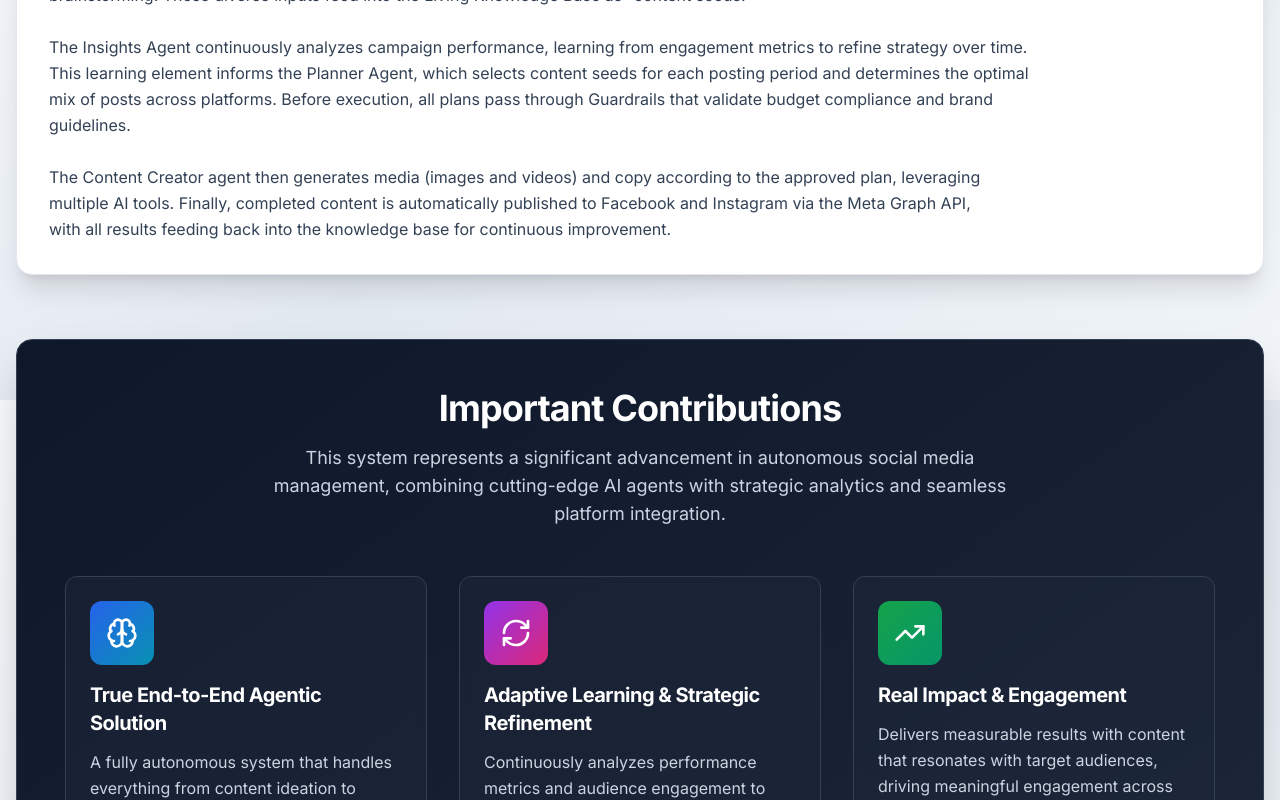
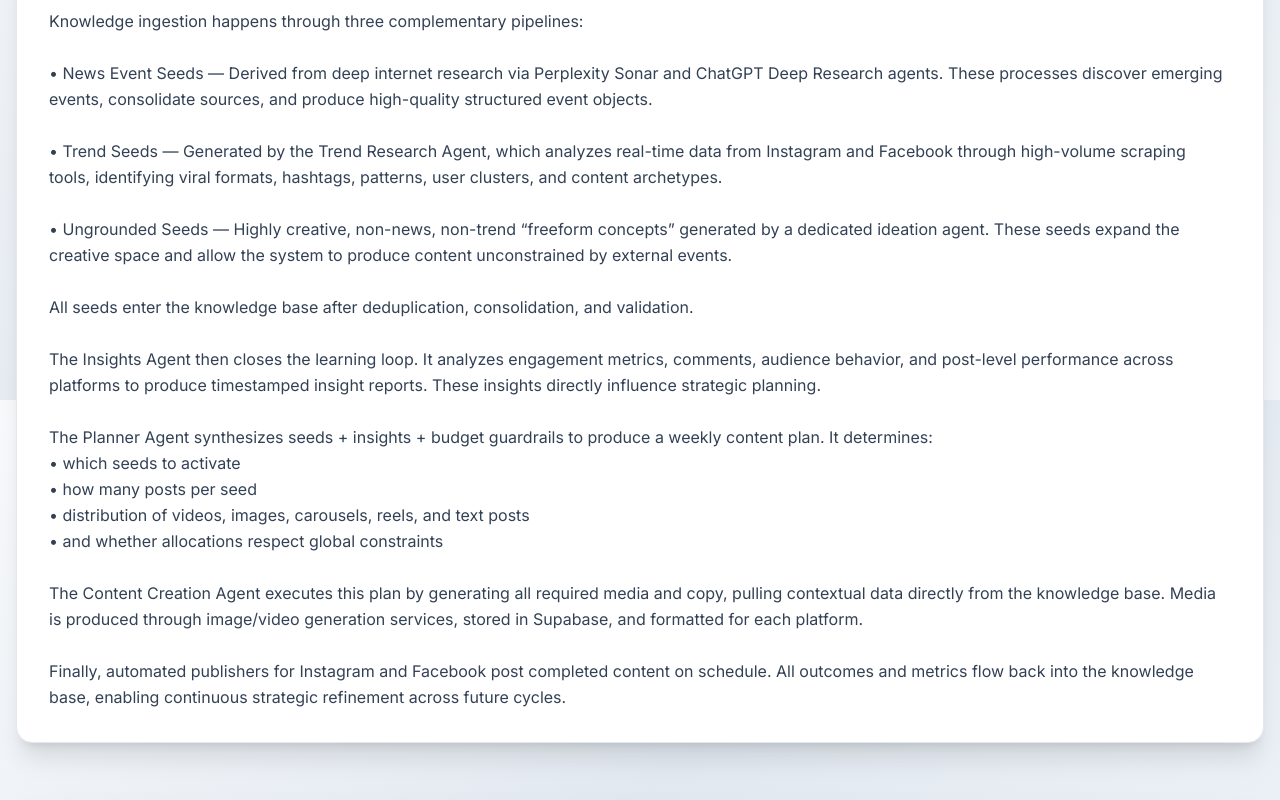
Before and after one commit to ethanrimes/agentic-campaign-mgmt-v2, a Next.js app in the folder frontend/: page / in a window 1280 px wide. Shown: the part 2000-2800 px from the top of the page. Built offline with nearby package versions, Linux system fonts and the light colour scheme.

Commit message:
improved wording on landing page

```diff
--- a/frontend/app/page.tsx
+++ b/frontend/app/page.tsx
@@ -5,52 +5,66 @@
 
 export default function Home() {
   const highLevelOverview = `
-    This system represents a fully autonomous, end-to-end agentic framework for managing cross-platform social media campaigns.
-    At its core lies the Living Knowledge Base, a centralized repository that stores all campaign data including content seeds,
-    posts, and insights, enabling transparent human oversight of agent decision-making.
+    This system is a fully autonomous, end-to-end agentic framework that continuously ingests knowledge, learns from outcomes, and produces high-performance cross-platform social media campaigns with minimal human intervention.
 
-    The workflow begins with multi-source ideation: news events are discovered via Perplexity and ChatGPT research agents,
-    social media trends are identified through specialized trend analysis, and creative ideas are generated through ungrounded
-    brainstorming. These diverse inputs feed into the Living Knowledge Base as "content seeds."
+    At the center of the system is the Living Knowledge Base — a continuously updated, fully inspectable record of every content seed, data source, insight, post, and decision made by the framework. It provides complete transparency into agent reasoning, supports human-in-the-loop collaboration, and powers all downstream decisions.
 
-    The Insights Agent continuously analyzes campaign performance, learning from engagement metrics to refine strategy over time.
-    This learning element informs the Planner Agent, which selects content seeds for each posting period and determines the optimal
-    mix of posts across platforms. Before execution, all plans pass through Guardrails that validate budget compliance and brand
-    guidelines.
+    Knowledge ingestion happens through three complementary pipelines:
 
-    The Content Creator agent then generates media (images and videos) and copy according to the approved plan, leveraging
-    multiple AI tools. Finally, completed content is automatically published to Facebook and Instagram via the Meta Graph API,
-    with all results feeding back into the knowledge base for continuous improvement.
+    • News Event Seeds — Derived from deep internet research via Perplexity Sonar and ChatGPT Deep Research agents. These processes discover emerging events, consolidate sources, and produce high-quality structured event objects.
+
+    • Trend Seeds — Generated by the Trend Research Agent, which analyzes real-time data from Instagram and Facebook through high-volume scraping tools, identifying viral formats, hashtags, patterns, user clusters, and content archetypes.
+
+    • Ungrounded Seeds — Highly creative, non-news, non-trend “freeform concepts” generated by a dedicated ideation agent. These seeds expand the creative space and allow the system to produce content unconstrained by external events.
+
+    All seeds enter the knowledge base after deduplication, consolidation, and validation.
+
+    The Insights Agent then closes the learning loop. It analyzes engagement metrics, comments, audience behavior, and post-level performance across platforms to produce timestamped insight reports. These insights directly influence strategic planning.
+
+    The Planner Agent synthesizes seeds + insights + budget guardrails to produce a weekly content plan. It determines:
+    • which seeds to activate
+    • how many posts per seed
+    • distribution of videos, images, carousels, reels, and text posts
+    • and whether allocations respect global constraints
+
+    The Content Creation Agent executes this plan by generating all required media and copy, pulling contextual data directly from the knowledge base. Media is produced through image/video generation services, stored in Supabase, and formatted for each platform.
+
+    Finally, automated publishers for Instagram and Facebook post completed content on schedule. All outcomes and metrics flow back into the knowledge base, enabling continuous strategic refinement across future cycles.
   `
 
   const contributions = [
     {
-      title: 'True End-to-End Agentic Solution',
-      description: 'A fully autonomous system that handles everything from content ideation to publishing, with intelligent agents orchestrating each step of the campaign lifecycle.',
+      title: 'Fully Autonomous Multi-Agent Pipeline',
+      description:
+        'A coordinated network of specialized agents handles ingestion, planning, creation, and publishing — turning social media management into a true end-to-end autonomous system.',
       icon: Brain,
       color: 'from-blue-600 to-cyan-600',
     },
     {
-      title: 'Adaptive Learning & Strategic Refinement',
-      description: 'Continuously analyzes performance metrics and audience engagement to refine content strategy, improving effectiveness over time through data-driven insights.',
+      title: 'Closed-Loop Learning System',
+      description:
+        'The Insights Agent continuously evaluates real campaign results and feeds structured insight reports back into planning and ideation, making each cycle smarter than the last.',
       icon: RefreshCw,
       color: 'from-purple-600 to-pink-600',
     },
     {
-      title: 'Real Impact & Engagement',
-      description: 'Delivers measurable results with content that resonates with target audiences, driving meaningful engagement across social media platforms.',
+      title: 'High-Fidelity Cross-Platform Intelligence',
+      description:
+        'Unifies data from Facebook and Instagram into a single knowledge layer, enabling platform-aware strategy, richer analytics, and more effective content decisions.',
       icon: TrendingUp,
       color: 'from-green-600 to-emerald-600',
     },
     {
-      title: 'Easy Parallel Deployment',
-      description: 'Designed for scalability, enabling simultaneous management of multiple campaigns with minimal overhead and configuration.',
+      title: 'Scalable Parallel Campaigns',
+      description:
+        'Designed for multi-brand and multi-campaign operation, with content seeds, plans, and content lifecycles that can be segmented and scaled with minimal additional overhead.',
       icon: Target,
       color: 'from-orange-600 to-red-600',
     },
     {
-      title: 'Cross-Platform Synthesized Insights',
-      description: 'Unifies data from Facebook and Instagram to provide holistic analytics and strategic recommendations across all platforms.',
+      title: 'Transparent Human-In-The-Loop Control',
+      description:
+        'The Living Knowledge Base UI exposes every seed, decision, and output so humans can audit, override, or co-create with the agents at any point in the workflow.',
       icon: Users,
       color: 'from-cyan-600 to-blue-600',
     },
--- a/frontend/components/home/ArchitectureDiagram.tsx
+++ b/frontend/components/home/ArchitectureDiagram.tsx
@@ -22,143 +22,157 @@
 
 // Node descriptions for modal
 const nodeDescriptions: Record<string, { title: string; description: string; details: string[] }> = {
-  'perplexity': {
-    title: 'Perplexity Sonar Search',
-    description: 'Advanced AI-powered search engine that discovers trending topics and breaking news across the internet.',
+  perplexity: {
+    title: 'Perplexity Sonar (News Research Ingestion)',
+    description:
+      'Runs structured, high-depth internet scans to discover emerging news events and produce machine-parseable event objects that feed the News Event Seed pipeline.',
     details: [
-      'Real-time web search with AI summarization',
-      'Identifies emerging trends and viral content',
-      'Provides source citations and context',
-      'Feeds deduplicated events to the knowledge base'
-    ]
+      'Executes wide-coverage internet discovery with rich source citations',
+      'Captures breaking events, ongoing narratives, and emerging topics',
+      'Outputs structured event objects ready for downstream ingestion',
+      'Forms one half of the news ingestion pipeline',
+    ],
   },
-  'chatgpt': {
+  chatgpt: {
     title: 'ChatGPT o4-mini Deep Research',
-    description: 'Leverages OpenAI\'s latest model for comprehensive research and analysis of complex topics.',
+    description:
+      'Performs multi-step deep research on targeted topics using OpenAI’s Deep Research capabilities, generating high-context reports that are parsed into structured news events.',
     details: [
-      'Deep dive analysis on specific subjects',
-      'Multi-step reasoning and research',
-      'Contextual understanding and synthesis',
-      'Generates comprehensive research reports'
-    ]
+      'Conducts multi-hop reasoning over complex, multi-source topics',
+      'Produces rich explanatory research with supporting sources',
+      'Parsed by a secondary model into standardized event objects',
+      'Completes the second half of the news ingestion pipeline',
+    ],
   },
   'trend-researcher': {
-    title: 'Social Media Trend Researcher',
-    description: 'Analyzes social media data from multiple platforms to identify trending topics and content patterns.',
+    title: 'Trend Research Agent',
+    description:
+      'Synthesizes real-time social media data using Instagram and Facebook scraping tools to produce Trend Seeds representing high-performing formats, hashtags, and behaviors.',
     details: [
-      'Aggregates data from Instagram and Facebook',
-      'Identifies viral content and trending hashtags',
-      'Analyzes engagement patterns and metrics',
-      'Updates knowledge base with current trends'
-    ]
+      'Integrates multiple high-volume social scraper utilities',
+      'Identifies trending hashtags, viral formats, and content patterns',
+      'Surfaces influential users and content archetypes',
+      'Writes structured Trend Seeds into the Living Knowledge Base',
+    ],
   },
   'creative-ideator': {
-    title: 'Creative Ideation',
-    description: 'Generates original, creative content ideas that aren\'t necessarily grounded in recent news or events.',
+    title: 'Ungrounded Creative Seed Generator',
+    description:
+      'A creativity-focused agent that generates unbounded content concepts not tied to news or social signals, expanding the system’s creative search space.',
     details: [
-      'Brainstorms unique content concepts',
-      'Creates thematic content series',
-      'Develops creative storytelling angles',
-      'Explores conceptual and artistic directions'
-    ]
+      'Produces open-ended content ideas with explicit formats (image, video, reel, carousel, text, etc.)',
+      'Leverages the knowledge base and insight reports as optional context',
+      'Explores highly diverse and experimental content directions',
+      'Prevents overfitting to short-lived trends by injecting novel ideas',
+    ],
   },
   'event-deduplicator': {
-    title: 'Event Deduplicator',
-    description: 'Intelligently processes incoming events from multiple sources to eliminate duplicates and consolidate information.',
+    title: 'Event Deduplication & Consolidation',
+    description:
+      'Compares newly ingested events from Perplexity and ChatGPT with existing News Event Seeds to detect duplicates, merge sources, and maintain canonical records.',
     details: [
-      'Identifies duplicate events across sources',
-      'Merges related information',
-      'Maintains source attribution',
-      'Ensures data quality and consistency'
-    ]
+      'Uses LLM-based semantic comparison to detect overlapping events',
+      'Merges descriptions and consolidates source lists for the same event',
+      'Maintains a clean, canonical set of News Event Seeds',
+      'Reduces noise and prevents knowledge base fragmentation',
+    ],
   },
   'instagram-api': {
-    title: 'Instagram Data API',
-    description: 'Meta\'s official API for accessing Instagram business account data and metrics.',
+    title: 'Instagram Metrics & Data Tools',
+    description:
+      'Provides structured access to Instagram account data and engagement metrics, primarily used by the Insights Agent to compute performance and audience understanding.',
     details: [
-      'Retrieves posts and engagement metrics',
-      'Accesses audience insights',
-      'Monitors content performance',
-      'Provides trend data for analysis'
-    ]
+      'Retrieves post-level metrics such as likes, comments, shares, and reach',
+      'Exposes audience insights and behavior over time',
+      'Supports reels, carousels, and feed post analysis',
+      'Supplies raw data into the closed-loop learning pipeline',
+    ],
   },
   'facebook-api': {
-    title: 'Facebook Data API',
-    description: 'Meta\'s Graph API for accessing Facebook page data and analytics.',
+    title: 'Facebook Metrics & Data Tools',
+    description:
+      'Supplies Facebook page and post analytics, enabling the Insights Agent to analyze performance across another major distribution channel.',
     details: [
-      'Fetches page posts and interactions',
-      'Retrieves audience demographics',
-      'Monitors engagement metrics',
-      'Provides performance analytics'
-    ]
+      'Fetches engagement metrics such as reactions, comments, and shares',
+      'Retrieves page-level analytics and audience trends',
+      'Supports video and feed post performance tracking',
+      'Complements Instagram data for cross-platform insight generation',
+    ],
   },
   'knowledge-base': {
     title: 'Living Knowledge Base',
-    description: 'Central repository that stores and organizes all content seeds, trends, insights, and campaign data. This is the heart of the system.',
+    description:
+      'Central, continuously updated repository for all content seeds, insight reports, content tasks, completed posts, and their relationships. This is the system’s memory and inspection surface.',
     details: [
-      'Stores content ideas and trends',
-      'Maintains campaign history',
-      'Tracks performance insights',
-      'Provides context for content generation',
-      'Continuously updated with new information'
-    ]
+      'Stores News, Trend, and Ungrounded Seeds in a unified schema',
+      'Tracks the full lifecycle from idea → plan → post → performance',
+      'Continuously updated by ingestion, planning, creation, and insights agents',
+      'Backed by a Next.js UI for full human-in-the-loop visibility',
+      'Provides rich context to every agent via shared tools and APIs',
+    ],
   },
   'insights-agent': {
     title: 'Insights Agent',
-    description: 'Analyzes campaign performance data to generate actionable insights and recommendations.',
+    description:
+      'Analyzes cross-platform engagement metrics to generate timestamped insight reports that directly inform future planning and ideation.',
     details: [
-      'Processes campaign metrics',
-      'Identifies successful content patterns',
-      'Generates performance reports',
-      'Provides optimization recommendations',
-      'Feeds insights back to knowledge base'
-    ]
+      'Calls Facebook and Instagram metric tools to gather performance data',
+      'Identifies patterns in what worked, what failed, and why',
+      'Summarizes audience behavior, content archetype performance, and timing effects',
+      'Writes structured insight reports back into the knowledge base',
+      'Closes the feedback loop for continuous strategic refinement',
+    ],
   },
   'planner-agent': {
     title: 'Planner Agent',
-    description: 'Strategic planning agent that allocates content across time periods and platforms based on trends and insights.',
+    description:
+      'Transforms content seeds and insights into a weekly content plan, allocating posts and media types while respecting global guardrails.',
     details: [
-      'Creates content calendars',
-      'Allocates posts to optimal time slots',
-      'Balances content types and themes',
-      'Considers platform-specific strategies',
-      'Validates plans through guardrails'
-    ]
+      'Selects which seeds to activate in the upcoming period',
+      'Allocates counts for posts, images, and videos per seed and platform',
+      'Balances news-driven, trend-driven, and ungrounded creative content',
+      'Produces structured Content Creation Tasks for downstream agents',
+      'Runs under strict min/max constraints enforced by guardrails',
+    ],
   },
   'content-creator': {
-    title: 'Content Creator',
-    description: 'AI-powered content generation engine that creates posts, captions, and media based on content seeds.',
+    title: 'Content Creation Agent',
+    description:
+      'Executes the approved content plan by generating all required media and copy, pulling contextual grounding directly from the Living Knowledge Base.',
     details: [
-      'Generates post copy and captions',
-      'Creates platform-optimized content',
-      'Incorporates trending topics',
-      'Maintains brand voice consistency',
-      'Schedules content for publication'
-    ]
+      'Consumes Content Creation Tasks created by the planner',
+      'Generates images and videos via connected media generation services',
+      'Writes captions and post text that reference the appropriate seed and sources',
+      'Stores generated media in Supabase and records Completed Post objects',
+      'Prepares platform-ready assets for automated publishing',
+    ],
   },
-  'guardrails': {
-    title: 'Guardrails',
-    description: 'Safety and validation system that ensures content meets quality standards and budget constraints.',
+  guardrails: {
+    title: 'Guardrail Validation System',
+    description:
+      'Validates planner outputs against global constraints and budgets, ensuring the system stays within strategic and operational limits.',
     details: [
-      'Validates content appropriateness',
-      'Checks media generation budgets',
-      'Ensures post frequency limits',
-      'Verifies platform requirements',
-      'Prevents policy violations'
-    ]
+      'Enforces min/max posts per week',
+      'Enforces min/max content seeds per week',
+      'Enforces image and video generation budgets',
+      'Rejects invalid plans and triggers planner retries when needed',
+      'Helps maintain predictable cost and content cadence',
+    ],
   },
   'meta-graph-api': {
-    title: 'Meta Graph API',
-    description: 'Meta\'s unified API for publishing content and retrieving analytics across Facebook and Instagram.',
+    title: 'Meta Graph API (Publishing Layer)',
+    description:
+      'Responsible for publishing completed content to Facebook and Instagram and returning early-stage performance data.',
     details: [
-      'Publishes scheduled posts',
-      'Retrieves campaign metrics',
-      'Manages media uploads',
-      'Provides real-time performance data',
-      'Handles platform-specific features'
-    ]
+      'Uploads media and publishes posts to Facebook and Instagram',
+      'Supports reels, videos, carousels, and standard feed posts',
+      'Returns initial performance metrics post-publish',
+      'Connects the Content Creation Agent to real-world distribution',
+      'Feeds data back into the Insights Agent to close the loop',
+    ],
   },
 }
+
 
 // Category colors
 const categoryColors = {
```
